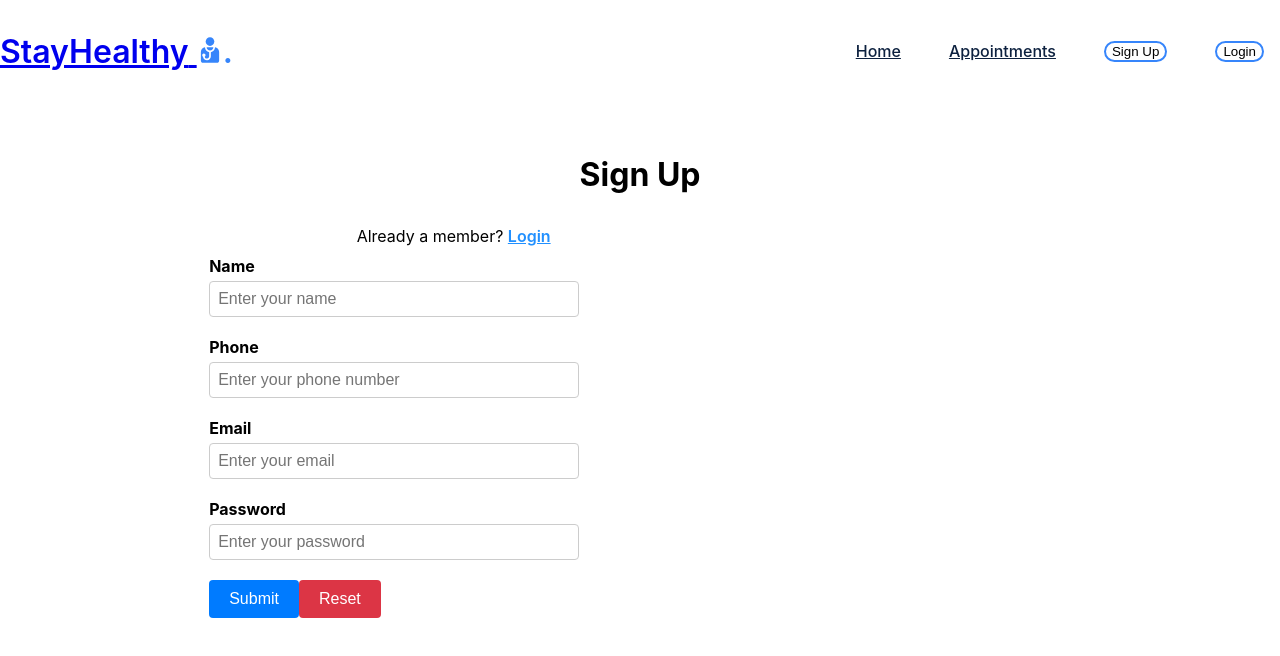
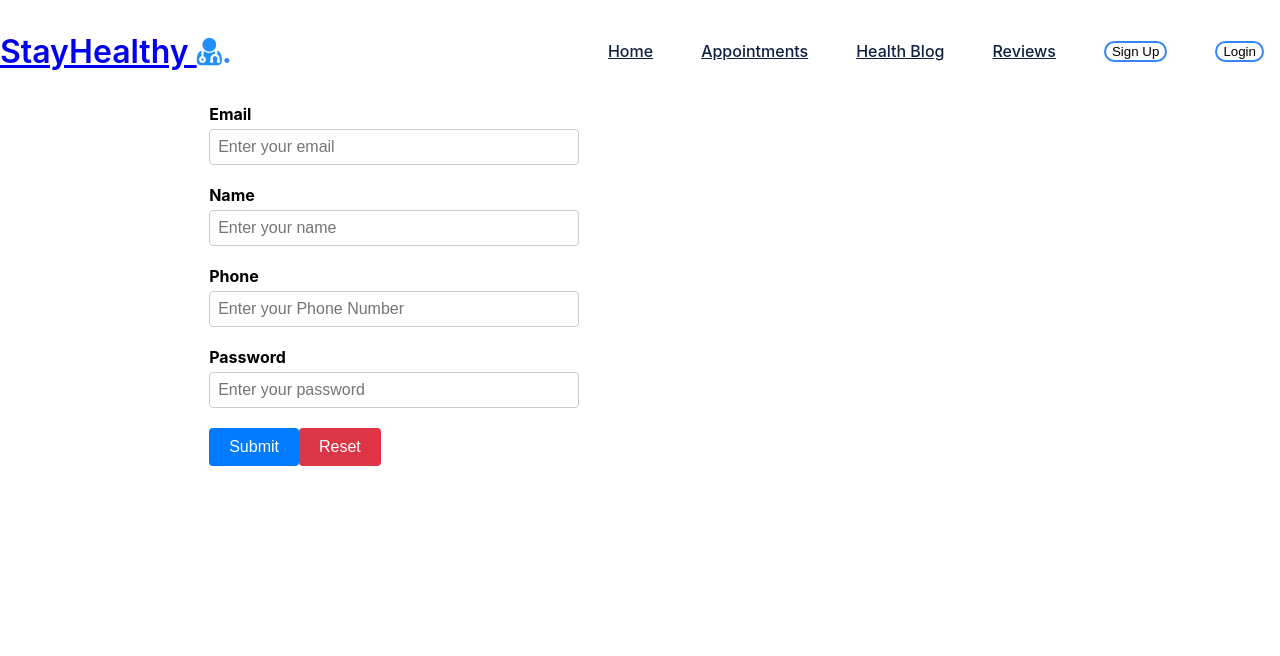
Before and after one commit to nikeshskillup/doctor_appt, a React (Create React App) app: page /signup in a window 1280 px wide. Shown: the top 656 px of the page. Built offline with nearby package versions, Linux system fonts and the light colour scheme.

Commit message:
ex4 update

```diff
--- a/src/Components/Login/Login.js
+++ b/src/Components/Login/Login.js
@@ -1,27 +1,74 @@
-import React from "react";
-import { Link } from "react-router-dom";
-import "./Login.css";
+import React, { useState, useEffect } from 'react';
+import { Link, useNavigate } from 'react-router-dom';
+import { API_URL } from '../../config';
 
 const Login = () => {
+  const [password, setPassword] = useState("");
+  const [email, setEmail] = useState('');
+  const navigate = useNavigate();
+
+  useEffect(() => {
+    if (sessionStorage.getItem("auth-token")) {
+      navigate("/")
+    }
+  }, []);
+
+  const login = async (e) => {
+    e.preventDefault();
+
+    const res = await fetch(`${API_URL}/api/auth/login`, {
+      method: "POST",
+      headers: {
+        "Content-Type": "application/json",
+      },
+      body: JSON.stringify({
+        email: email,
+        password: password,
+      }),
+    });
+
+    const json = await res.json();
+
+    if (json.authtoken) {
+      // Update Navbar with user's name
+      const userName = email.split('@')[0];
+      sessionStorage.setItem('auth-token', json.authtoken);
+      sessionStorage.setItem('email', email);
+      navigate('/');
+      window.location.reload();
+    } else {
+      if (json.errors) {
+        for (const error of json.errors) {
+          alert(error.msg);
+        }
+      } else {
+        alert(json.error);
+      }
+    }
+  };
+
   return (
+    <div>
       <div className="container">
         <div className="login-grid">
           <div className="login-text">
             <h2>Login</h2>
           </div>
           <div className="login-text">
-        Are you a new member? <span><a href="../Sign_Up/Sign_Up.html" style={{ color: '#2190FF' }}> Sign Up Here</a></span>
+            Are you a new member? <span><Link to="/signup" style={{ color: '#2190FF' }}> Sign Up Here</Link></span>
           </div>
           <br />
           <div className="login-form">
-        <form>
+            <form onSubmit={login}>
               <div className="form-group">
-                    <label for="email">Email</label>
-                    <input type="email" name="email" id="email" className="form-control" placeholder="Enter your email" aria-describedby="helpId" />
+                <label htmlFor="email">Email</label>
+                <input value={email} onChange={(e) => setEmail(e.target.value)} type="email" name="email" id="email" className="form-control" placeholder="Enter your email" aria-describedby="helpId" />
               </div>
               <div className="form-group">
-            <label for="password" >Password</label>
+                <label htmlFor="password">Password</label>
                 <input
+                  value={password}
+                  onChange={(e) => setPassword(e.target.value)}
                   type="password"
                   name="password"
                   id="password"
@@ -30,21 +77,14 @@
                   aria-describedby="helpId"
                 />
               </div>
-
-
               <div className="btn-group">
                 <button type="submit" className="btn btn-primary mb-2 mr-1 waves-effect waves-light">Login</button>
-            <button type="reset" className="btn btn-danger mb-2 waves-effect waves-light">Reset</button>
-          </div>
-          <br />
-          <div className="login-text">
-            Forgot Password?
               </div>
             </form>
           </div>
         </div>
       </div>
-
+    </div>
   );
 };
 
--- a/src/Components/Navbar/Navbar.js
+++ b/src/Components/Navbar/Navbar.js
@@ -1,61 +1,99 @@
-// Navbar.js
+import React, { useEffect, useState } from "react";
+import { Link } from "react-router-dom";
 
-import React from 'react';
-import './Navbar.css';
+import "./Navbar.css";
+
+
 
 const Navbar = () => {
-    const handleClick = () => {
-        // Add your handleClick logic here
-      };
+    const [click, setClick] = useState(false);
 
+    const [isLoggedIn, setIsLoggedIn] = useState(false);
+    const [username, setUsername] = useState("");
+    const[email,setEmail]=useState("");
+    const [showDropdown, setShowDropdown] = useState(false);
+    const handleClick = () => setClick(!click);
+
+
+    const handleLogout = () => {
+        sessionStorage.removeItem("auth-token");
+        sessionStorage.removeItem("name");
+        sessionStorage.removeItem("email");
+        sessionStorage.removeItem("phone");
+        // remove email phone
+        localStorage.removeItem("doctorData");
+        setIsLoggedIn(false);
+        // setUsername("");
+
+        // Remove the reviewFormData from local storage
+        for (let i = 0; i < localStorage.length; i++) {
+          const key = localStorage.key(i);
+          if (key.startsWith("reviewFormData_")) {
+            localStorage.removeItem(key);
+          }
+        }
+        setEmail('');
+        window.location.reload();
+    }
+    const handleDropdown = () => {
+      setShowDropdown(!showDropdown);
+    }
+    useEffect(() => {
+      const storedemail = sessionStorage.getItem("email");
+
+      if (storedemail) {
+            setIsLoggedIn(true);
+            setUsername(storedemail);
+          }
+        }, []);
   return (
-    <>
-<nav>
+    <nav>
       <div className="nav__logo">
-        <a href="/">
-          StayHealthy{' '}
-          <svg
-            xmlns="http://www.w3.org/2000/svg"
-            height="26"
-            width="26"
-            viewBox="0 0 1000 1000"
-            style={{ fill: '#3685fb' }}
-          >
-            <title>Doctor With Stethoscope SVG icon</title>
-            <g>
-              <g>
-                <path d="M499.8,10c91.7,0,166,74.3,166,166c0,91.7-74.3,166-166,166c-91.7,0-166-74.3-166-166C333.8,84.3,408.1,10,499.8,10z"></path>
-                <path d="M499.8,522.8c71.2,0,129.1-58.7,129.1-129.1H370.6C370.6,464.1,428.6,522.8,499.8,522.8z"></path>
-                <path d="M693.2,395c-0.7,94.9-70.3,173.7-160.8,188.9v155.9c0,80.3-60.7,150.8-140.8,155.3c-83,4.7-152.7-58.9-157.6-139.7c-22-12.8-35.6-38.5-30.3-66.7c4.7-25.1,25.5-45.6,50.8-49.9c39.7-6.7,74.1,23.7,74.1,62.1c0,23-12.3,43-30.7,54.1c4.7,45.4,45.1,80.4,92.6,76c44.6-4,77.2-44.4,77.2-89.2v-158c-90.5-15.2-160.1-94-160.8-188.9c-89.4,11.5-158.2,87.9-158.2,180.5V910c0,44.2,35.8,80,80,80h542.6c44.2,0,80.1-35.8,80.1-80V575.5C851.4,483,782.6,406.6,693.2,395z"></path>
-              </g>
-            </g>
-          </svg>
-        </a>
+        <Link to="/">
+        StayHealthy <i style={{color:'#2190FF'}} className="fa fa-user-md"></i></Link>
         <span>.</span>
       </div>
       <div className="nav__icon" onClick={handleClick}>
-        <i className="fa fa-times fa fa-bars"></i>
+        <i className={click ? "fa fa-times" : "fa fa-bars"}></i>
       </div>
-      <ul className="nav__links active">
+      <ul className={click ? 'nav__links active' : 'nav__links'}>
         <li className="link">
-          <a href="../Landing_Page/LandingPage.html">Home</a>
+          <Link to="/">Home</Link>
         </li>
         <li className="link">
-          <a href="#">Appointments</a>
+          <Link to="/search/doctors">Appointments</Link>
         </li>
         <li className="link">
-          <a href="../Sign_Up//Sign_Up.html">
-            <button className="btn1">Sign Up</button>
-          </a>
+          <Link to="/healthblog">Health Blog</Link>
         </li>
         <li className="link">
-          <a href="../Login/Login.html">
-            <button className="btn1">Login</button>
-          </a>
+         <Link to="/reviews">Reviews</Link>
         </li>
+        {isLoggedIn?(
+          <>
+            <li className="link">
+              <button className="btn2" onClick={handleLogout}>
+                Logout
+              </button>
+            </li>
+
+          </>
+        ) : (
+          <>
+            <li className="link">
+              <Link to="/signup">
+                <button className="btn1">Sign Up</button>
+              </Link>
+            </li>
+            <li className="link">
+              <Link to="/login">
+                <button className="btn1">Login</button>
+              </Link>
+            </li>
+          </>
+        )}
       </ul>
     </nav>
-    </>
   );
 };
 
--- a/src/Components/Sign_Up/Sign_Up.js
+++ b/src/Components/Sign_Up/Sign_Up.js
@@ -1,46 +1,95 @@
-import React from "react";
-import { Link } from "react-router-dom";
-import "./Sign_Up.css";
+import React, { useState } from 'react';
+import './Sign_Up.css'
+import { Link, useNavigate } from 'react-router-dom';
+import { API_URL } from '../../config';
 
-const SignUp = () => {
+const Sign_Up = () => {
+    const [name, setName] = useState('');
+    const [email, setEmail] = useState('');
+    const [phone, setPhone] = useState('');
+    const [password, setPassword] = useState('');
+    const [showerr, setShowerr] = useState('');
+
+    const navigate = useNavigate();
+
+    const register = async (e) => {
+        e.preventDefault();
+
+        // API Call
+        const response = await fetch(`${API_URL}/api/auth/register`, {
+            method: "POST",
+            headers: {
+                "Content-Type": "application/json",
+            },
+            body: JSON.stringify({
+                name: name,
+                email: email,
+                password: password,
+                phone: phone,
+
+            }),
+        });
+
+        const json = await response.json();
+
+        if (json.authtoken) {
+            sessionStorage.setItem("auth-token", json.authtoken);
+            sessionStorage.setItem("name", name);
+            // phone and email
+            sessionStorage.setItem("phone", phone);
+            sessionStorage.setItem("email", email);
+            // Redirect to home page
+            navigate("/");   //on directing to home page you need to give logic to change login and signup buttons with name of the user and logout button where you have implemented Navbar functionality
+            window.location.reload();
+        } else {
+            if (json.errors) {
+                for (const error of json.errors) {
+                    setShowerr(error.msg);
+                }
+            } else {
+                setShowerr(json.error);
+            }
+        }
+    };
+
     return (
-    <>
         <div className="container" style={{ marginTop: '5%' }}>
             <div className="signup-grid">
-          <div className="signup-text">
-            <h1>Sign Up</h1>
+                <div className="signup-form">
+                    <form method="POST" onSubmit={register}>
+                        <div className="form-group">
+                            <label htmlFor="email">Email</label>
+                            <input value={email} onChange={(e) => setEmail(e.target.value)} type="email" name="email" id="email" className="form-control" placeholder="Enter your email" aria-describedby="helpId" />
+                            {showerr && <div className="err" style={{ color: 'red' }}>{showerr}</div>}
                         </div>
-          <div className="signup-text1" style={{ textAlign: 'left' }}>
-            Already a member? <span><Link to="/login" style={{ color: '#2190FF' }}>Login</Link></span>
-          </div>
-          <div className="signup-form">
-            <form>
                         <div className="form-group">
                             <label htmlFor="name">Name</label>
-                <input type="text" name="name" id="name" required className="form-control" placeholder="Enter your name" aria-describedby="helpId" />
+                            <input value={name} onChange={(e) => setName(e.target.value)} type="text" name="name" id="name" className="form-control" placeholder="Enter your name" aria-describedby="helpId" />
+                            {showerr && <div className="err" style={{ color: 'red' }}>{showerr}</div>}
                         </div>
                          <div className="form-group">
                             <label htmlFor="phone">Phone</label>
-                <input type="tel" name="phone" id="phone" required className="form-control" placeholder="Enter your phone number" aria-describedby="helpId" />
-              </div>
-              <div className="form-group">
-                <label htmlFor="email">Email</label>
-                <input type="email" name="email" id="email" required className="form-control" placeholder="Enter your email" aria-describedby="helpId" />
+                            <input value={phone} onChange={(e) => setPhone(e.target.value)} type="text" name="phone" id="name" className="form-control" placeholder="Enter your Phone Number" aria-describedby="helpId" />
+                            {showerr && <div className="err" style={{ color: 'red' }}>{showerr}</div>}
                         </div>
                         <div className="form-group">
                             <label htmlFor="password">Password</label>
-                <input name="password" id="password" required className="form-control" placeholder="Enter your password" aria-describedby="helpId" />
+                            <input value={password} onChange={(e) => setPassword(e.target.value)} type="password" name="password" id="password" className="form-control" placeholder="Enter your password" aria-describedby="helpId" />
+                            {showerr && <div className="err" style={{ color: 'red' }}>{showerr}</div>}
                         </div>
+
                         <div className="btn-group">
               <button type="submit" className="btn btn-primary mb-2 mr-1 waves-effect waves-light">Submit</button>
               <button type="reset" className="btn btn-danger mb-2 waves-effect waves-light">Reset</button>
             </div>
+
+{/* apply logic here for other elements such as name, phone and password to take user information */}
                     </form>
                 </div>
             </div>
         </div>
-    </>
+        //Sign up role is not stored in database. You can apply logic for this according to your react code.
     );
-};
+}
 
-export default SignUp;
+export default Sign_Up;
```
Lines whose indentation alone changed are shown as unchanged.
